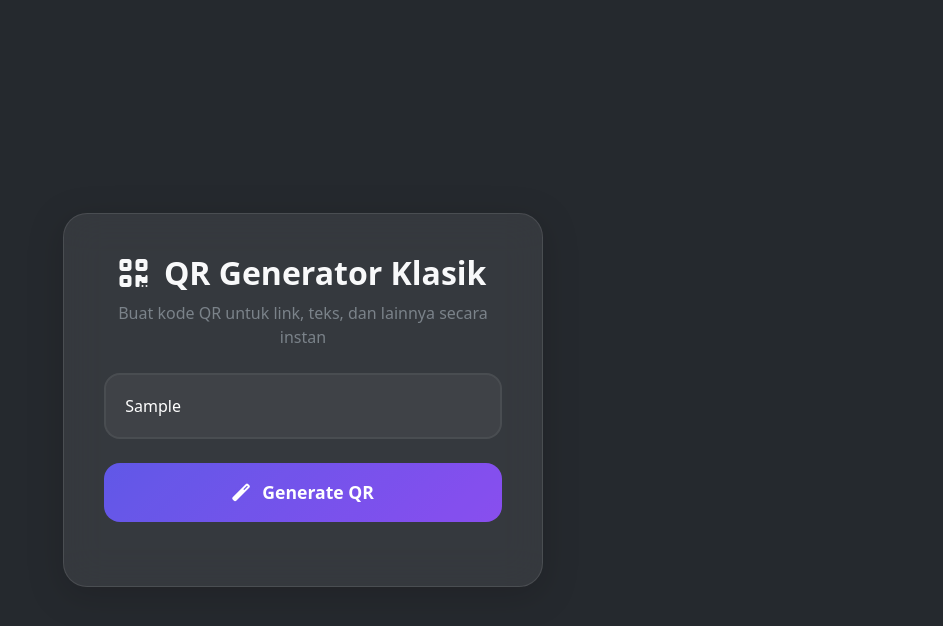
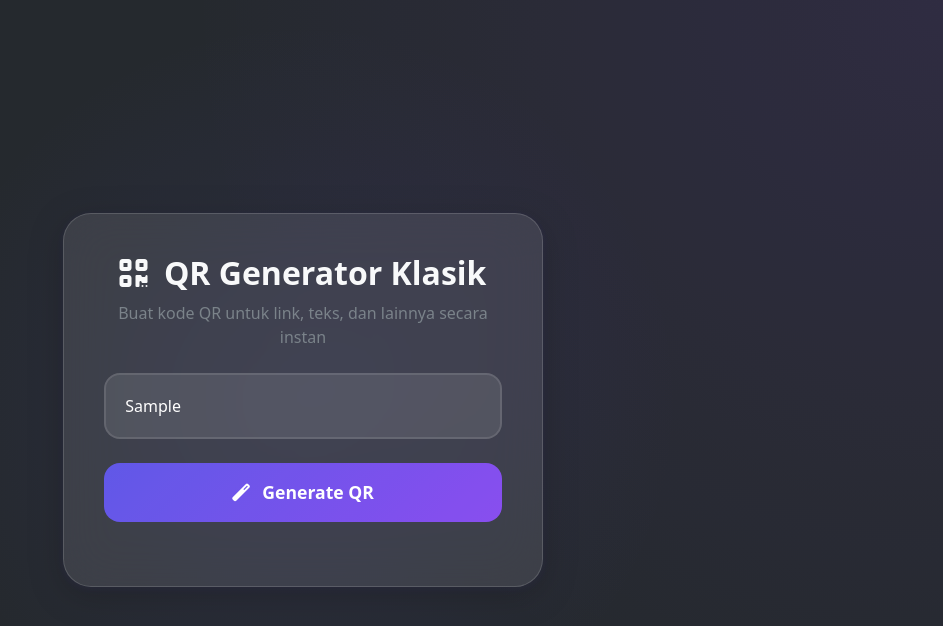
Before and after one commit to HASYIM56/QR-GENERATOR, a Next.js app: page / in a window 1280 px wide. Both pictures are taken after typing "Sample" into the empty fields and a click on the button "Generate QR". Shown: the top 626 px of the page, without its empty margins (337-1280 px from the left). Built offline with nearby package versions, Linux system fonts and the light colour scheme; no server answers.

Commit message:
Update index.js

```diff
--- a/pages/index.js
+++ b/pages/index.js
@@ -5,6 +5,7 @@ export default function Home() {
   const [input, setInput] = useState("");
   const [qrUrl, setQrUrl] = useState("");
   const [downloadUrl, setDownloadUrl] = useState("");
+  const [isLoading, setIsLoading] = useState(false);
 
   const generateQR = async () => {
     if (!input.trim()) {
@@ -12,6 +13,7 @@ export default function Home() {
       return;
     }
 
+    setIsLoading(true);
     try {
       const res = await fetch("https://h56-qr-generator-api.netlify.app/api/qr_scan", {
         method: "POST",
@@ -33,6 +35,8 @@ export default function Home() {
     } catch (err) {
       console.error(err);
       alert("Terjadi kesalahan jaringan.");
+    } finally {
+      setIsLoading(false);
     }
   };
 
@@ -57,24 +61,21 @@ export default function Home() {
           backgroundColor: "#0d1117",
           opacity: 0.9,
           backgroundImage: `
-            radial-gradient(circle, transparent 20%, #0d1117 20%, #0d1117 80%, transparent 80%, transparent),
-            radial-gradient(circle, transparent 20%, #0d1117 20%, #0d1117 80%, transparent 80%, transparent) 25px 25px,
-            linear-gradient(#2d3748 2px, transparent 2px) 0 -1px,
-            linear-gradient(90deg, #2d3748 2px, #0d1117 2px) -1px 0
+            radial-gradient(circle at 50% 50%, rgba(79, 70, 229, 0.1) 0%, transparent 50%),
+            radial-gradient(circle at 100% 0%, rgba(124, 58, 237, 0.1) 0%, transparent 50%)
           `,
-          backgroundSize: "50px 50px, 50px 50px, 25px 25px, 25px 25px",
           color: "#f8f9fa",
         }}
       >
         <div
-          className="w-100"
+          className="w-100 animate-fade-in"
           style={{
             maxWidth: "480px",
-            background: "rgba(255, 255, 255, 0.08)",
-            backdropFilter: "blur(20px)",
-            border: "1px solid rgba(255, 255, 255, 0.1)",
-            borderRadius: "24px",
-            boxShadow: "0 8px 32px rgba(0, 0, 0, 0.4)",
+            background: "rgba(255, 255, 255, 0.1)",
+            backdropFilter: "blur(25px)",
+            border: "1px solid rgba(255, 255, 255, 0.15)",
+            borderRadius: "28px",
+            boxShadow: "0 8px 32px rgba(0, 0, 0, 0.4), 0 2px 8px rgba(79, 70, 229, 0.1)",
             padding: "2.5rem",
           }}
         >
@@ -87,15 +88,16 @@ export default function Home() {
             </p>
           </div>
 
+          <div className="input-wrapper mb-4">
             <input
               type="text"
-            className="form-control mb-4"
+              className="form-control"
               placeholder="Masukkan URL atau teks..."
               value={input}
               onChange={(e) => setInput(e.target.value)}
               style={{
-              backgroundColor: "rgba(255, 255, 255, 0.05)",
-              border: "2px solid rgba(255, 255, 255, 0.1)",
+                backgroundColor: "rgba(255, 255, 255, 0.1)",
+                border: "2px solid rgba(255, 255, 255, 0.2)",
                 color: "#fff",
                 padding: "1.2rem",
                 borderRadius: "16px",
@@ -103,10 +105,12 @@ export default function Home() {
                 transition: "all 0.3s ease",
               }}
             />
+          </div>
 
           <button
             onClick={generateQR}
-            className="btn w-100 mb-4 hover-effect"
+            className={`btn w-100 mb-4 hover-effect ${isLoading ? 'loading' : ''}`}
+            disabled={isLoading}
             style={{
               background: "linear-gradient(135deg, #4f46e5, #7c3aed)",
               color: "#fff",
@@ -116,27 +120,41 @@ export default function Home() {
               fontSize: "1.1rem",
               transition: "all 0.3s ease",
               border: "none",
+              position: "relative",
+              overflow: "hidden",
             }}
           >
+            {isLoading ? (
+              <>
+                <i className="fa-solid fa-spinner fa-spin me-2" /> Generating...
+              </>
+            ) : (
+              <>
                 <i className="fa-solid fa-magic me-2" /> Generate QR
+              </>
+            )}
           </button>
 
           {qrUrl && (
             <div
-              className="text-center mt-4"
+              className="text-center mt-4 animate-fade-up"
               style={{
-                animation: "fadeInUp 0.5s ease-out forwards",
                 opacity: 0,
                 transform: "translateY(20px)",
+                animation: "fadeInUp 0.5s ease-out forwards",
                 animationDelay: "0.2s",
               }}
             >
               <h5 className="mb-3 fw-semibold">Hasil QR:</h5>
-              <div className="qr-container p-4" style={{
+              <div
+                className="qr-container p-4"
+                style={{
                   background: "rgba(255, 255, 255, 0.95)",
                   borderRadius: "20px",
-                marginBottom: "1.5rem"
-              }}>
+                  marginBottom: "1.5rem",
+                  boxShadow: "0 4px 15px rgba(0, 0, 0, 0.1)",
+                }}
+              >
                 <img
                   src={qrUrl}
                   alt="QR Code"
@@ -144,12 +162,13 @@ export default function Home() {
                   style={{
                     borderRadius: "12px",
                     maxWidth: "100%",
+                    transition: "transform 0.3s ease",
                   }}
                 />
               </div>
               <a
                 href={downloadUrl}
-                className="btn"
+                className="btn hover-effect-green"
                 style={{
                   background: "linear-gradient(135deg, #059669, #10b981)",
                   color: "white",
@@ -159,6 +178,7 @@ export default function Home() {
                   fontSize: "1rem",
                   border: "none",
                   boxShadow: "0 4px 15px rgba(16, 185, 129, 0.3)",
+                  transition: "all 0.3s ease",
                 }}
                 download="qr-code.png"
               >
@@ -181,26 +201,99 @@ export default function Home() {
           }
         }
 
+        @keyframes fadeIn {
+          from { opacity: 0; }
+          to { opacity: 1; }
+        }
+
+        .animate-fade-in {
+          animation: fadeIn 0.5s ease-out;
+        }
+
         .hover-effect:hover {
           transform: translateY(-2px);
           box-shadow: 0 6px 20px rgba(79, 70, 229, 0.3);
+        }
+
+        .hover-effect-green:hover {
+          transform: translateY(-2px);
+          box-shadow: 0 6px 20px rgba(16, 185, 129, 0.4);
+        }
+
+        .hover-effect-green:active {
+          transform: scale(0.98);
+        }
+
+        input::placeholder {
+          color: rgba(255, 255, 255, 0.7) !important;
+          font-weight: 500;
         }
 
         input:focus {
           border-color: rgba(79, 70, 229, 0.5) !important;
           box-shadow: 0 0 0 4px rgba(79, 70, 229, 0.1) !important;
           outline: none;
+          transform: scale(1.01);
+        }
+
+        .loading {
+          animation: pulse 1.5s infinite;
+        }
+
+        @keyframes pulse {
+          0% { opacity: 1; }
+          50% { opacity: 0.7; }
+          100% { opacity: 1; }
+        }
+
+        .qr-container img:hover {
+          transform: scale(1.02);
         }
 
         @media (max-width: 576px) {
-          h1 {
-            font-size: 1.6rem !important;
+          main {
+            padding: 1rem;
           }
 
-          input,
+          div[style*="maxWidth: '480px'"] {
+            padding: 1.5rem !important;
+          }
+
+          h1 {
+            font-size: 1.5rem !important;
+          }
+
+          p {
+            font-size: 0.9rem !important;
+          }
+
+          input {
+            padding: 1rem !important;
+            font-size: 0.9rem !important;
+          }
+
           button {
-            font-size: 0.95rem !important;
+            padding: 0.8rem !important;
+            font-size: 1rem !important;
           }
+
+          .qr-container {
+            padding: 1rem !important;
+          }
+        }
+
+        @media (max-width: 360px) {
+          h1 {
+            font-size: 1.3rem !important;
+          }
+
+          div[style*="maxWidth: '480px'"] {
+            padding: 1.2rem !important;
+          }
+        }
+
+        * {
+          transition: all 0.3s ease;
         }
       `}</style>
     </>
```
Lines whose indentation alone changed are shown as unchanged.
